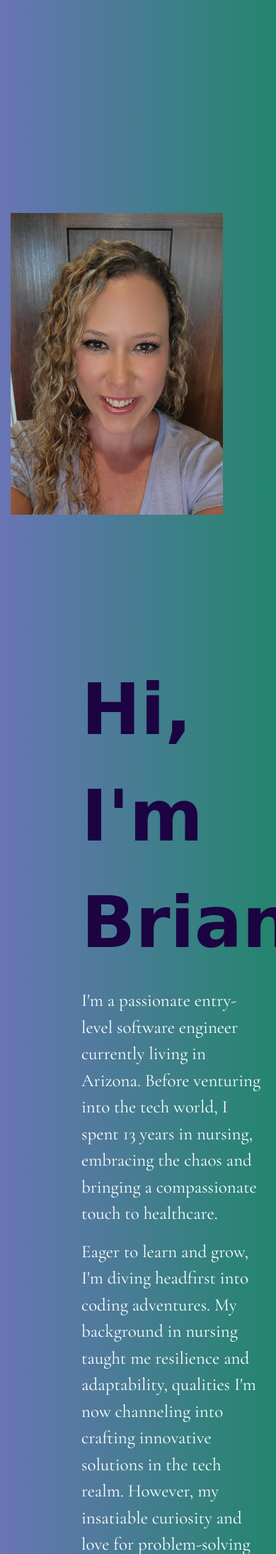
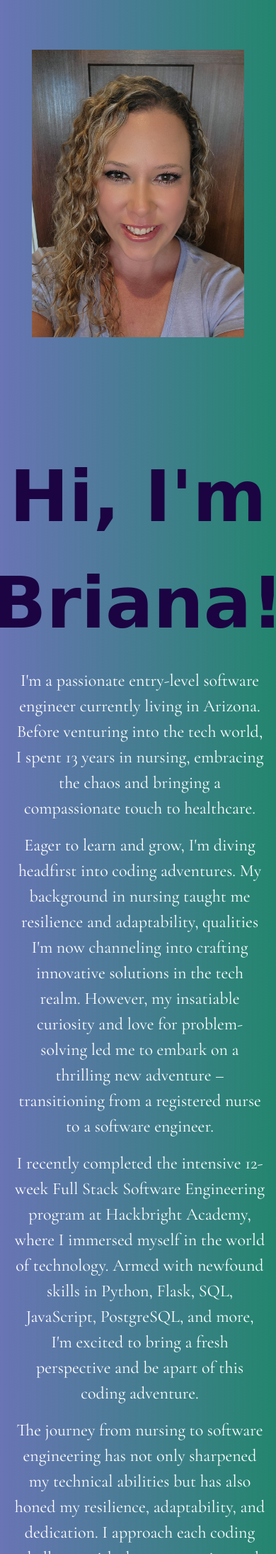
Before and after one commit to BWuthrich06/Portfolio, a Flask app: page /about_me in a window 390 px wide; the page is wider, and only the part inside the window is pictured. Shown: the part 56-2245 px from the top of that part at 71% size. Run offline with Flask 3, Linux system fonts and the light colour scheme; some libraries are stand-ins or nearby versions; some web fonts are replaced.

Commit message:
all pages responsive layout

```diff
--- a/static/style.css
+++ b/static/style.css
@@ -107,7 +107,6 @@ body {
     font-family: 'Cormorant Garamond', serif;
     margin-top: 0;
     display: flex;
-    align-items: center;
     justify-content: center;
 }
 
@@ -128,19 +127,37 @@ body {
 #about_me_head_shot {
    width: 300px;
    height: 425px;
-   margin-top: 300px;
+   padding-top: 20px;
+   margin-top: 305px;
 }
 
+@media (min-width: 576px) and (max-width: 992px) {
+    #about_me_head_shot {
+        margin-top: 50px; /* Adjust the margin for medium-sized screens */
+    }
+ }
+
+ @media (max-width: 575px) {
+    #about_me_head_shot {
+        margin-top: 50px; /* Adjust the margin for smaller screens */
+    }
+ }
+
+
+
 .about_me_text {
-    padding-left: 100px;
+    padding-left: 5px;
     font-family: 'Cormorant Garamond', serif;
-    font-size: 25px;
+    font-size: 24px;
     color: white;
+    display: flex;
+    justify-content: center;
 }
 
 #about_me_intro {
-    padding-top: 200px;
-    padding-left: 100px;
+    padding-top: 150px;
+    display: flex;
+    justify-content: center;
     font-size: 100px;
     font-family: 'Ephesis', cursive;
     color: rgb(27, 4, 65);
@@ -153,7 +170,7 @@ body {
     font-family: 'Ephesis', cursive;
     display: flex;
     justify-content: center;
-    margin-top: 180px;
+    margin-top: 150px;
     font-size: 100px;
     font-weight: bold;
 }
@@ -256,10 +273,18 @@ body {
     color: white;
 }
 
+
+@media (max-width: 768px) {
+    .contact_email {
+        font-size: 28px; /* Adjust font size for smaller screens */
+    }
+}
+
 #email_link {
-    padding-left: 30px;
+    padding-left: 20px;
     padding-top: 14px;
     color: white;
+    overflow-wrap: break-word;
 }
 
 /* LinkedIn */
@@ -272,6 +297,12 @@ body {
     color: white;
 }
 
+@media (max-width: 768px) {
+    .contact_linkedin {
+        font-size: 28px; /* Adjust font size for smaller screens */
+    }
+}
+
 #linkedin_link {
     color: white;
 }
@@ -279,7 +310,7 @@ body {
 .bi-linkedin {
     padding-top: 20px;
     color: white;
-    padding-right: 30px;
+    padding-right: 20px;
 }
 
 /* GitHub */
@@ -293,6 +324,12 @@ body {
     color: white;
 }
 
+@media (max-width: 768px) {
+    .contact_github {
+        font-size: 28px; /* Adjust font size for smaller screens */
+    }
+}
+
 #github_link {
     color: white;
 }
@@ -300,7 +337,7 @@ body {
 .bi-github {
     padding-top: 20px;
     color: white;
-    padding-right: 30px;
+    padding-right: 20px;
 }
 
 /* Resume */
--- a/templates/about_me.html
+++ b/templates/about_me.html
@@ -6,12 +6,12 @@
 <div class="container">
 
     <div class="row">
-        <div class="col-sm-12 col-md-4 col-lg-3">
+        <div class="col-sm-12 col-md-12 col-lg-4 d-flex justify-content-center">
             <img id="about_me_head_shot" src="static/images/frodo photo, portfolio.jpg" alt="Briana's Headshot">
         </div>
 
 
-    <div class="col-sm-12 col-md-8 col-lg-9">
+    <div class="col-sm-12 col-md-12 col-lg-8 text-center">
 
         <p id="about_me_intro">Hi, I'm Briana!</p>
 
```
Also changed, not shown: templates/contact.html (+5 -5 lines).
